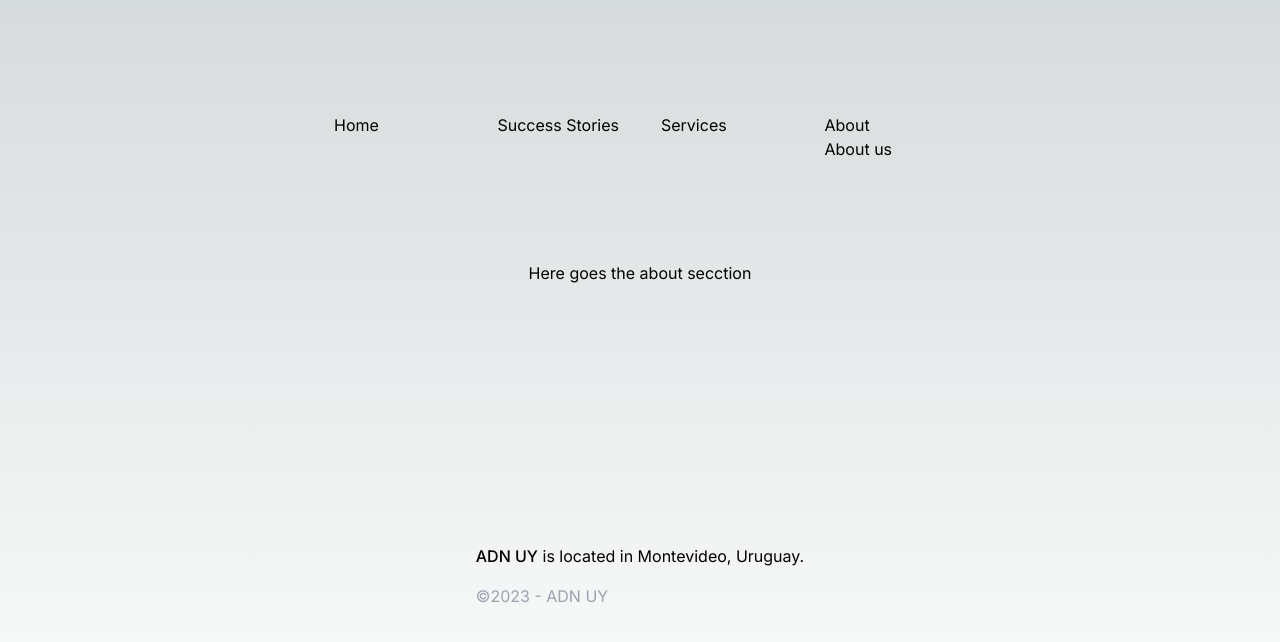
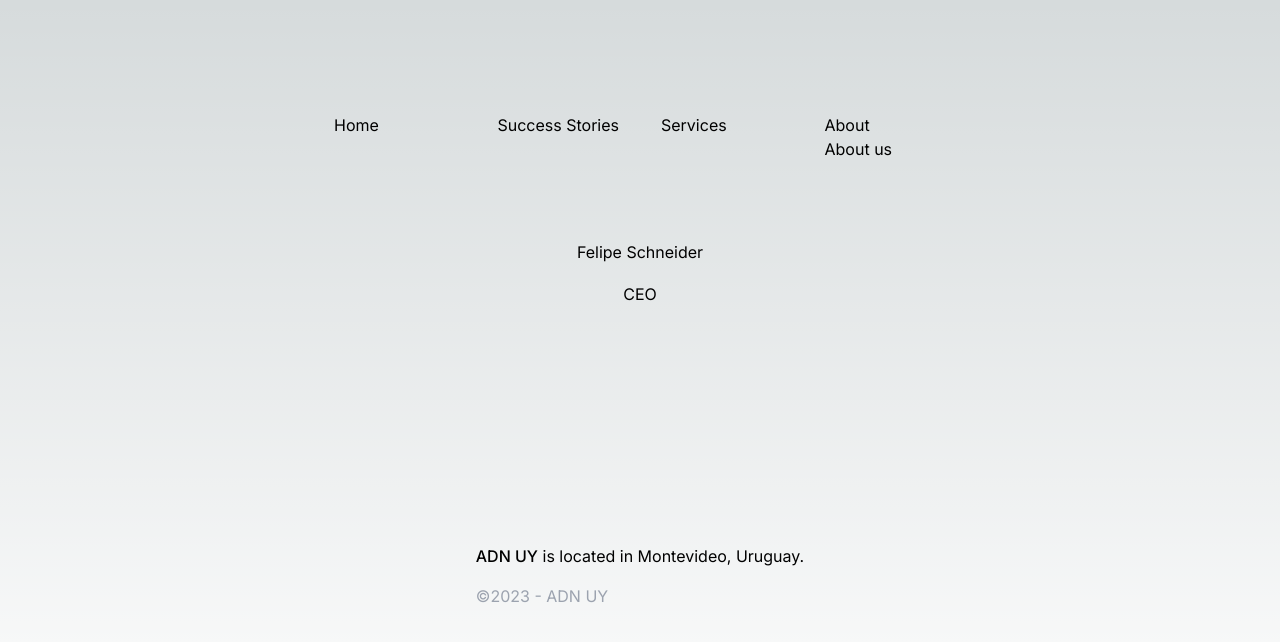
Before and after one commit to felipeschneider88/rebrand-adn, a Next.js app: page /about in a window 1280 px wide. Shown: the top 642 px of the page. Built offline with nearby package versions, Linux system fonts and the light colour scheme.

Commit message:
Update page.jsx

```diff
--- a/src/app/about/page.jsx
+++ b/src/app/about/page.jsx
@@ -6,7 +6,8 @@ export default function Home() {
     <main className="flex min-h-screen flex-col items-center justify-between p-24">
     <HeaderComponent></HeaderComponent>
       <br />
-        <p>Here goes the about secction</p>
+        <h1>Felipe Schneider</h1>
+      <h2>CEO  </h2>
       <br />
       <FooterComponent></FooterComponent>
     </main>
```
